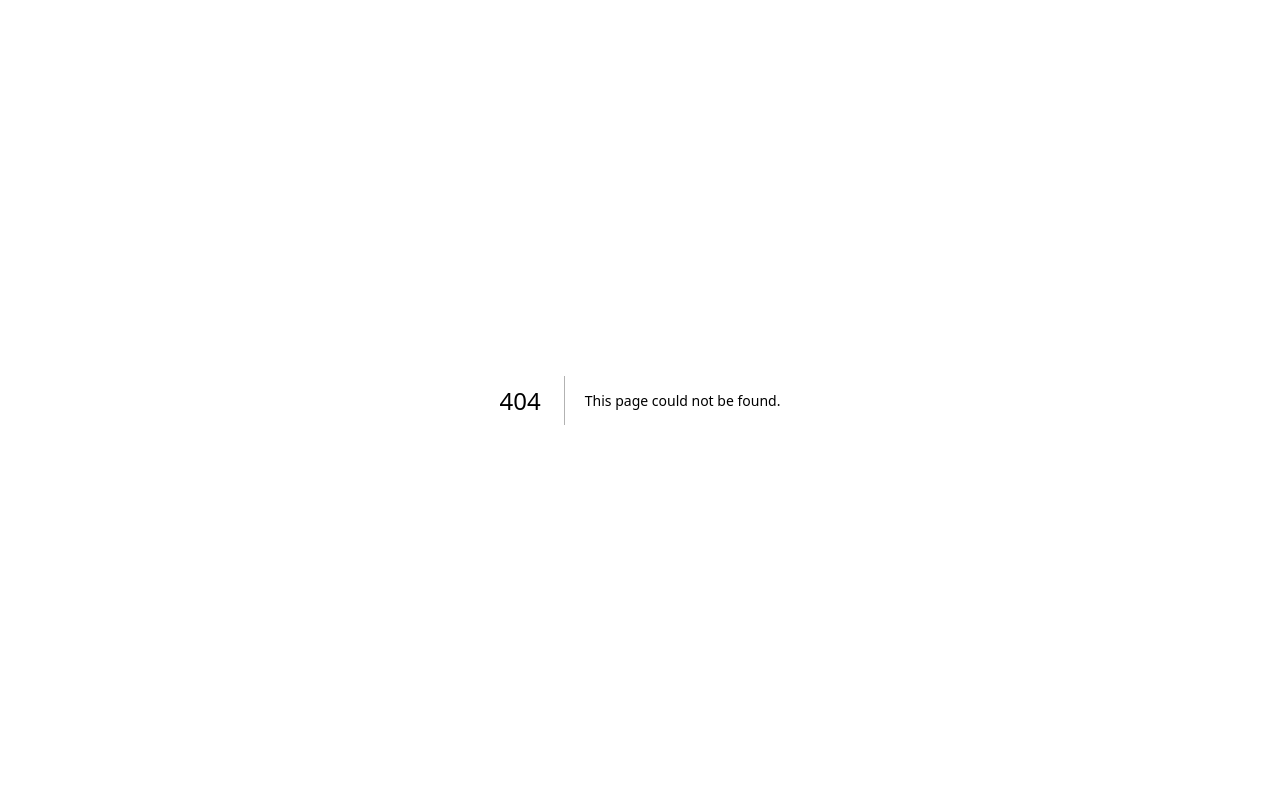
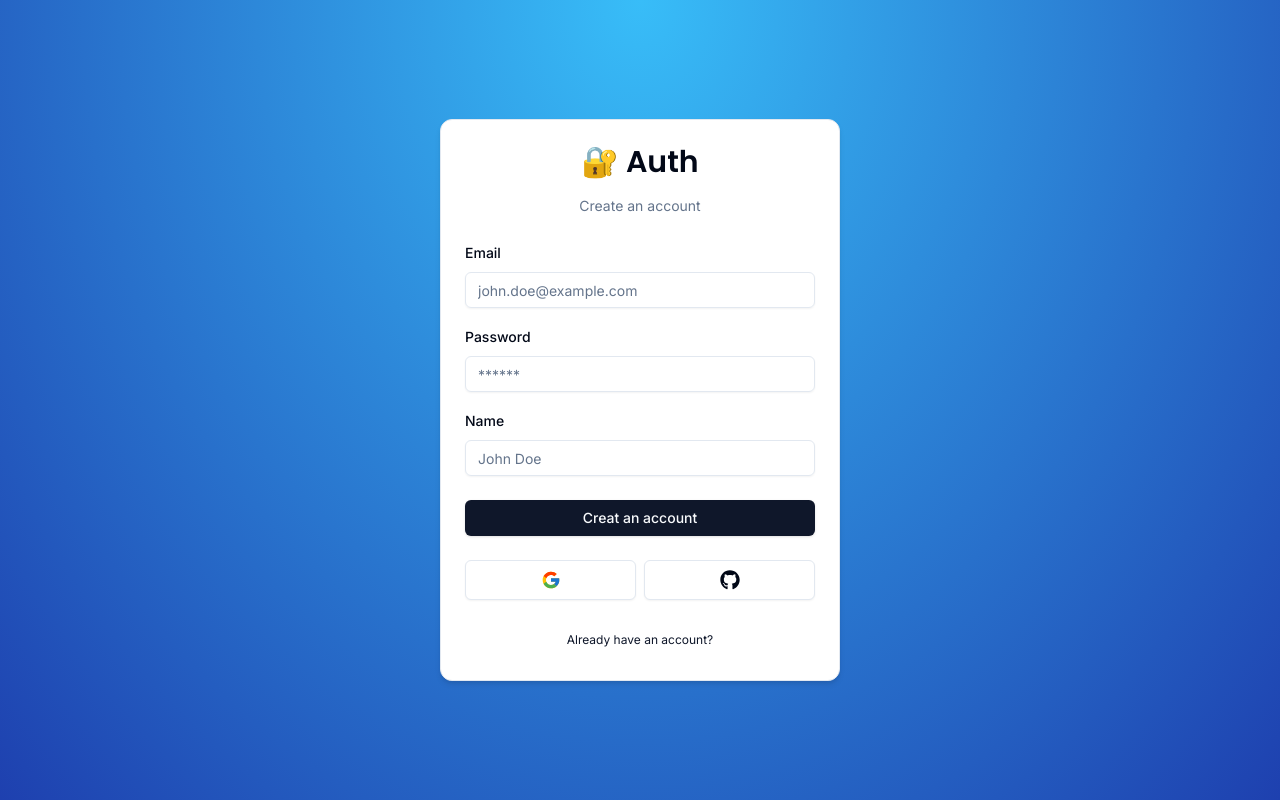
Before and after one commit to EskinderAbera/nextauth, a Next.js app: page /auth/register in a window 1280 px wide. Before the commit this address had no page. Built offline with nearby package versions, Linux system fonts and the light colour scheme.

Commit message:
add register page

```diff
--- /dev/null
+++ b/actions/register.ts
@@ -0,0 +1,14 @@
+"use server";
+
+import * as z from "zod";
+import { RegisterSchema } from "@/schema";
+
+export const register = async (values: z.infer<typeof RegisterSchema>) => {
+  const validatedFiels = RegisterSchema.safeParse(values);
+  if (!validatedFiels.success) {
+    return { error: "Invalid Fields" };
+  }
+  return {
+    success: "Email sent!",
+  };
+};
--- /dev/null
+++ b/app/auth/register/page.tsx
@@ -0,0 +1,5 @@
+import { RegisterForm } from "@/components/auth/register-form";
+
+export default function RegisterPage() {
+  return <RegisterForm />;
+}
--- /dev/null
+++ b/components/auth/register-form.tsx
@@ -0,0 +1,123 @@
+"use client";
+
+import * as z from "zod";
+import { useState, useTransition } from "react";
+import { useForm } from "react-hook-form";
+import { zodResolver } from "@hookform/resolvers/zod";
+import { RegisterSchema } from "@/schema";
+import { Input } from "@/components/ui/input";
+import { CardWrapper } from "@/components/auth/card-wrapper";
+
+import {
+  Form,
+  FormControl,
+  FormField,
+  FormItem,
+  FormLabel,
+  FormMessage,
+} from "@/components/ui/form";
+import { Button } from "@/components/ui/button";
+import FormError from "@/components/form-error";
+import FormSuccess from "@/components/form-success";
+import { login } from "@/actions/login";
+import { register } from "@/actions/register";
+
+export function RegisterForm() {
+  const [error, setError] = useState<string | undefined>("");
+  const [success, setSuccess] = useState<string | undefined>("");
+  const [isPending, startTransition] = useTransition();
+
+  const form = useForm<z.infer<typeof RegisterSchema>>({
+    resolver: zodResolver(RegisterSchema),
+    defaultValues: {
+      email: "",
+      password: "",
+      name: "",
+    },
+  });
+
+  const onSubmit = (values: z.infer<typeof RegisterSchema>) => {
+    setError("");
+    setSuccess("");
+    startTransition(() => {
+      register(values).then((data) => {
+        setError(data.error);
+        setSuccess(data.success);
+      });
+    });
+  };
+
+  return (
+    <CardWrapper
+      headerLabel="Create an account"
+      backButtonLabel="Already have an account?"
+      backButtonHref="/auth/login"
+      showSocial
+    >
+      <Form {...form}>
+        <form onSubmit={form.handleSubmit(onSubmit)} className="space-y-6">
+          <div className="space-y-4">
+            <FormField
+              control={form.control}
+              name="email"
+              render={({ field }) => (
+                <FormItem>
+                  <FormLabel>Email</FormLabel>
+                  <FormControl>
+                    <Input
+                      {...field}
+                      disabled={isPending}
+                      type="email"
+                      placeholder="john.doe@example.com"
+                    />
+                  </FormControl>
+                  <FormMessage />
+                </FormItem>
+              )}
+            />
+            <FormField
+              control={form.control}
+              name="password"
+              render={({ field }) => (
+                <FormItem>
+                  <FormLabel>Password</FormLabel>
+                  <FormControl>
+                    <Input
+                      {...field}
+                      type="password"
+                      placeholder="******"
+                      disabled={isPending}
+                    />
+                  </FormControl>
+                  <FormMessage />
+                </FormItem>
+              )}
+            />
+            <FormField
+              control={form.control}
+              name="name"
+              render={({ field }) => (
+                <FormItem>
+                  <FormLabel>Name</FormLabel>
+                  <FormControl>
+                    <Input
+                      {...field}
+                      disabled={isPending}
+                      placeholder="John Doe"
+                    />
+                  </FormControl>
+                  <FormMessage />
+                </FormItem>
+              )}
+            />
+          </div>
+          <FormError message={error} />
+          <FormSuccess message={success} />
+          <Button type="submit" className="w-full" disabled={isPending}>
+            Creat an account
+          </Button>
+        </form>
+      </Form>
+    </CardWrapper>
+  );
+}
--- a/schema/index.ts
+++ b/schema/index.ts
@@ -8,3 +8,15 @@
     message: "Password is required",
   }),
 });
+
+export const RegisterSchema = z.object({
+  email: z.string().email({
+    message: "Email is required",
+  }),
+  password: z.string().min(6, {
+    message: "Minimum 6 characters required",
+  }),
+  name: z.string().min(1, {
+    message: "Name is required",
+  }),
+});
```
